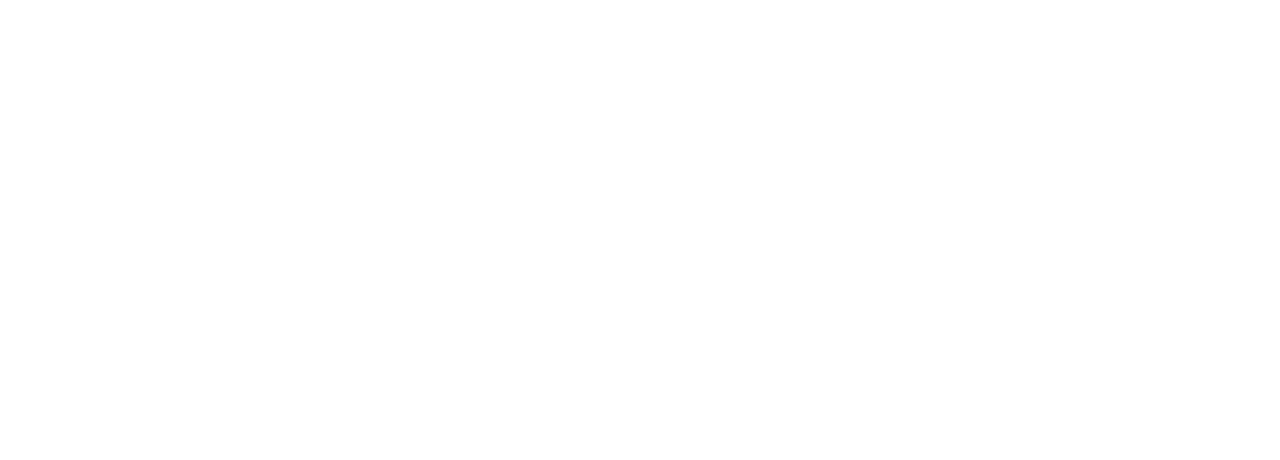
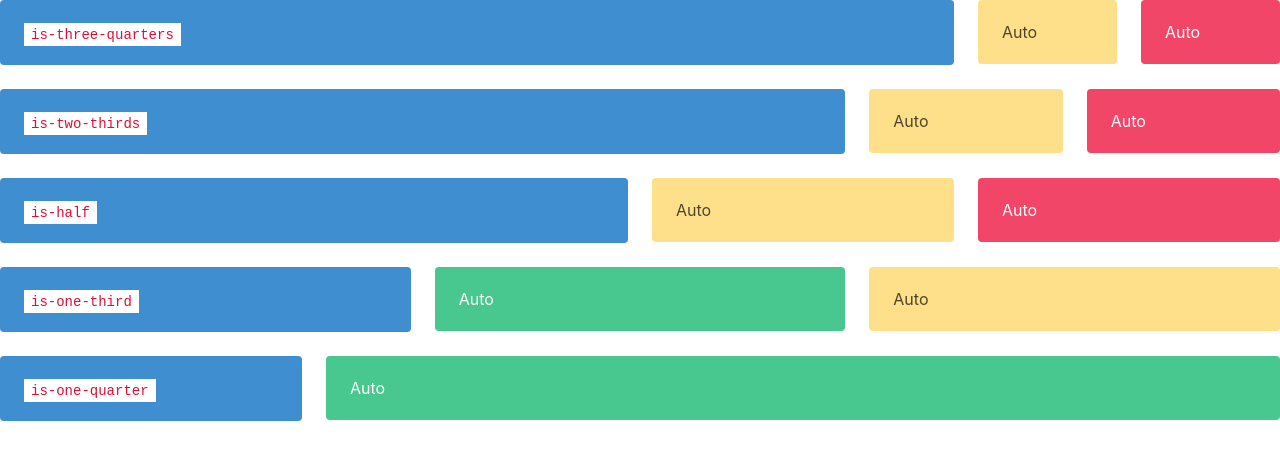
Before and after one commit to hmorgancode/groot, a React app: page / in a window 1280 px wide. Shown: the top 460 px of the page. Built offline with nearby package versions, Linux system fonts and the light colour scheme.

Commit message:
get bulma import and sass working

```diff
--- a/src/App.js
+++ b/src/App.js
@@ -6,7 +6,72 @@
   render() {
     return (
       <div className="App">
+        <div className="columns">
+  <div className="column is-three-quarters">
+    <p className="notification is-info">
+      <code className="html">is-three-quarters</code>
+    </p>
+  </div>
+  <div className="column">
+    <p className="notification is-warning">Auto</p>
+  </div>
+  <div className="column">
+    <p className="notification is-danger">Auto</p>
+  </div>
+</div>
 
+<div className="columns">
+  <div className="column is-two-thirds">
+    <p className="notification is-info">
+      <code className="html">is-two-thirds</code>
+    </p>
+  </div>
+  <div className="column">
+    <p className="notification is-warning">Auto</p>
+  </div>
+  <div className="column">
+    <p className="notification is-danger">Auto</p>
+  </div>
+</div>
+
+<div className="columns">
+  <div className="column is-half">
+    <p className="notification is-info">
+      <code className="html">is-half</code>
+    </p>
+  </div>
+  <div className="column">
+    <p className="notification is-warning">Auto</p>
+  </div>
+  <div className="column">
+    <p className="notification is-danger">Auto</p>
+  </div>
+</div>
+
+<div className="columns">
+  <div className="column is-one-third">
+    <p className="notification is-info">
+      <code className="html">is-one-third</code>
+    </p>
+  </div>
+  <div className="column">
+    <p className="notification is-success">Auto</p>
+  </div>
+  <div className="column">
+    <p className="notification is-warning">Auto</p>
+  </div>
+</div>
+
+<div className="columns">
+  <div className="column is-one-quarter">
+    <p className="notification is-info">
+      <code className="html">is-one-quarter</code>
+    </p>
+  </div>
+  <div className="column">
+    <p className="notification is-success">Auto</p>
+  </div>
+</div>
       </div>
     );
   }
--- a/src/App.scss
+++ b/src/App.scss
@@ -1,2 +1,9 @@
 // Sass!
-// More sass!
+
+@import "node_modules/bulma/bulma.sass";
+
+// @import "node_modules/bulma/sass/utilities/_all";
+// @import "node_modules/bulma/sass/grid/columns";
+
+// @import "node_modules/font-awesome/scss/font-awesome.scss";
+// is this best practice? how do you treat font-awesome?
```
